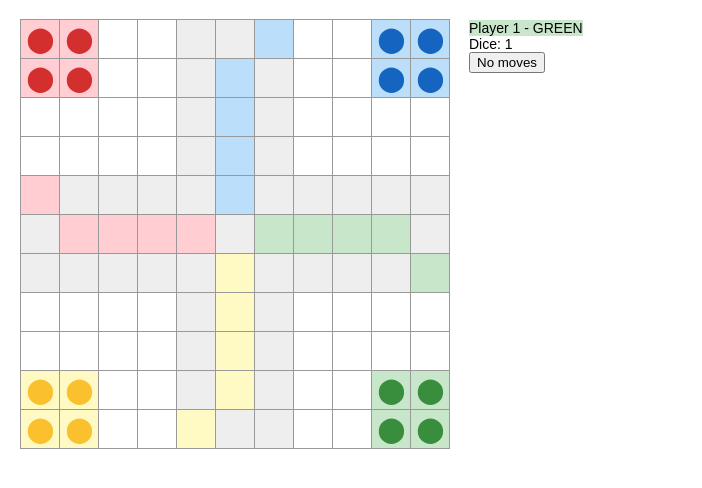
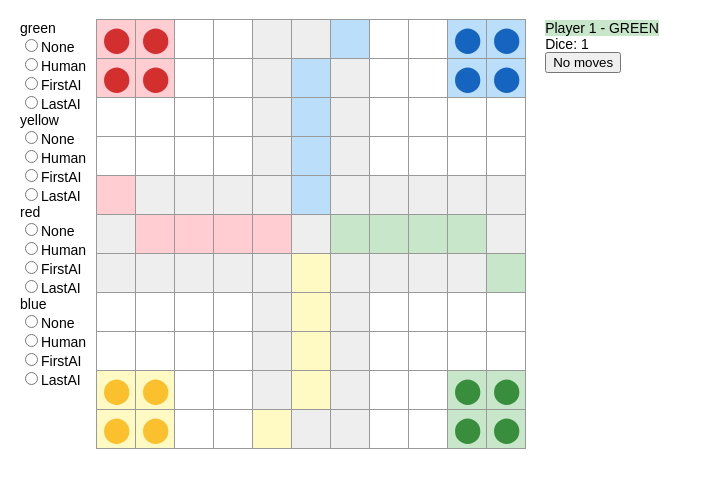
Before and after one commit to adam-zielonka/chinczyk, a React (Create React App) app: page / in a window 1280 px wide. Shown: the top 488 px of the page, without its empty margins (0-702 px from the left). Built offline with nearby package versions, Linux system fonts and the light colour scheme.

Commit message:
Settings for set players, Pt. 1

```diff
--- a/src/Game/Game.css
+++ b/src/Game/Game.css
@@ -97,3 +97,7 @@ body {
   .bg-red {
     background-color: #FFCDD2;
   }
+
+  .setup {
+    padding-right: 10px;
+  }
--- a/src/Game/Game.tsx
+++ b/src/Game/Game.tsx
@@ -5,28 +5,7 @@ import './Game.css'
 import Player, { IPlayer } from './Player'
 import PlayerFirst from './PlayerFirst'
 import PlayerLast from './PlayerLast'
-
-interface ISquareProps {
-    color: number
-    activeColor: number
-    disabled: boolean
-    player?: number
-    x: number
-    y: number
-    onClick(): void
-}
-
-function Square(props: ISquareProps) {
-  const color = (props.color === undefined ? '' : 'bg-' + Colors[props.color])
-  const stone = (<div className={'p-' + Colors[props.activeColor]}>&#11044;</div>)
-  const numbers = '' // (<div className='numbers'>{props.x} {props.y}</div>)
-  return (
-      <button className={'square ' + (color)} onClick={props.onClick} disabled={props.disabled}>
-        {props.activeColor ? stone : props.color !== undefined ? numbers : ''}
-        {/* {props.color !== undefined ? numbers : ''} */}
-      </button>
-  )
-}
+import Square from './Square'
 
 export interface IGameState {
   filds: number[][],
@@ -244,6 +223,7 @@ export default class Game extends React.Component<null, IGameState> {
 
     return (
       <div className='game'>
+        <Setup game={this} />
         <div className='game-board'>
           {row}
         </div>
@@ -252,3 +232,47 @@ export default class Game extends React.Component<null, IGameState> {
     )
   }
 }
+
+enum PlayerType {
+  None = 'None',
+  Human = 'Human',
+  FirstAI = 'FirstAI',
+  LastAI = 'LastAI'
+}
+
+const PlayersTypes: PlayerType[] = [
+  PlayerType.None,
+  PlayerType.Human,
+  PlayerType.FirstAI,
+  PlayerType.LastAI
+]
+
+
+function Setup( { game } ) {
+  const playerList = [
+    PlayerType.FirstAI,
+    PlayerType.LastAI,
+    PlayerType.FirstAI,
+    PlayerType.LastAI
+  ]
+  const playersSetup = []
+  for (let i = 1; i < 5; ++i) {
+    playersSetup.push(
+      <div key={i} className='setup'>
+        {Colors[i]}
+        {PlayersTypes.map(player => (
+          <div>
+            <input type='radio' name={Colors[i]} id={Colors[i] + player} value={player} />
+            <label htmlFor={Colors[i] + player}>{player}</label>
+          </div>
+        ))}
+      </div>
+    )
+  }
+
+  return (
+    <div className='setups'>
+      {playersSetup}
+    </div>
+  )
+}
--- /dev/null
+++ b/src/Game/Square.tsx
@@ -0,0 +1,24 @@
+import * as React from 'react'
+import { Colors } from './Consts'
+
+interface ISquareProps {
+  color: number
+  activeColor: number
+  disabled: boolean
+  player?: number
+  x: number
+  y: number
+  onClick(): void
+}
+
+export default function Square(props: ISquareProps) {
+const color = (props.color === undefined ? '' : 'bg-' + Colors[props.color])
+const stone = (<div className={'p-' + Colors[props.activeColor]}>&#11044;</div>)
+const numbers = '' // (<div className='numbers'>{props.x} {props.y}</div>)
+return (
+    <button className={'square ' + (color)} onClick={props.onClick} disabled={props.disabled}>
+      {props.activeColor ? stone : props.color !== undefined ? numbers : ''}
+      {/* {props.color !== undefined ? numbers : ''} */}
+    </button>
+)
+}
```
